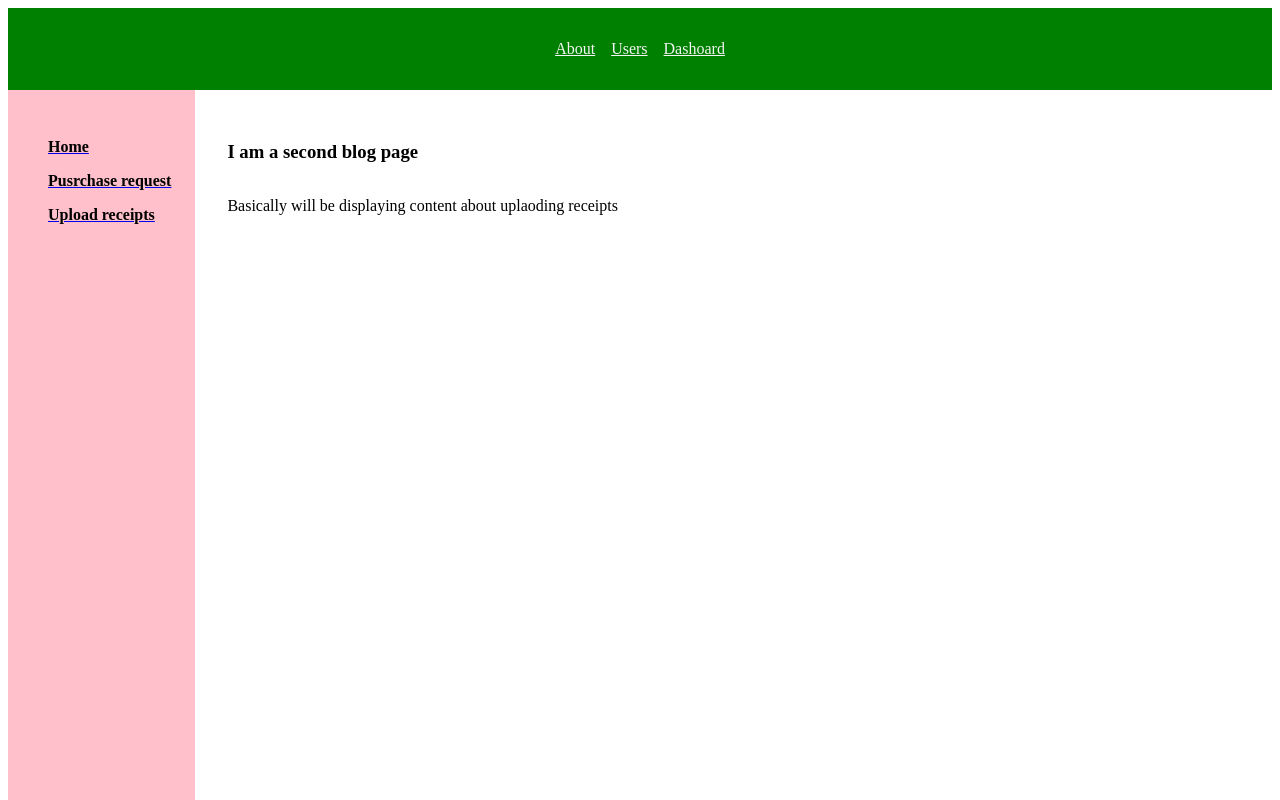
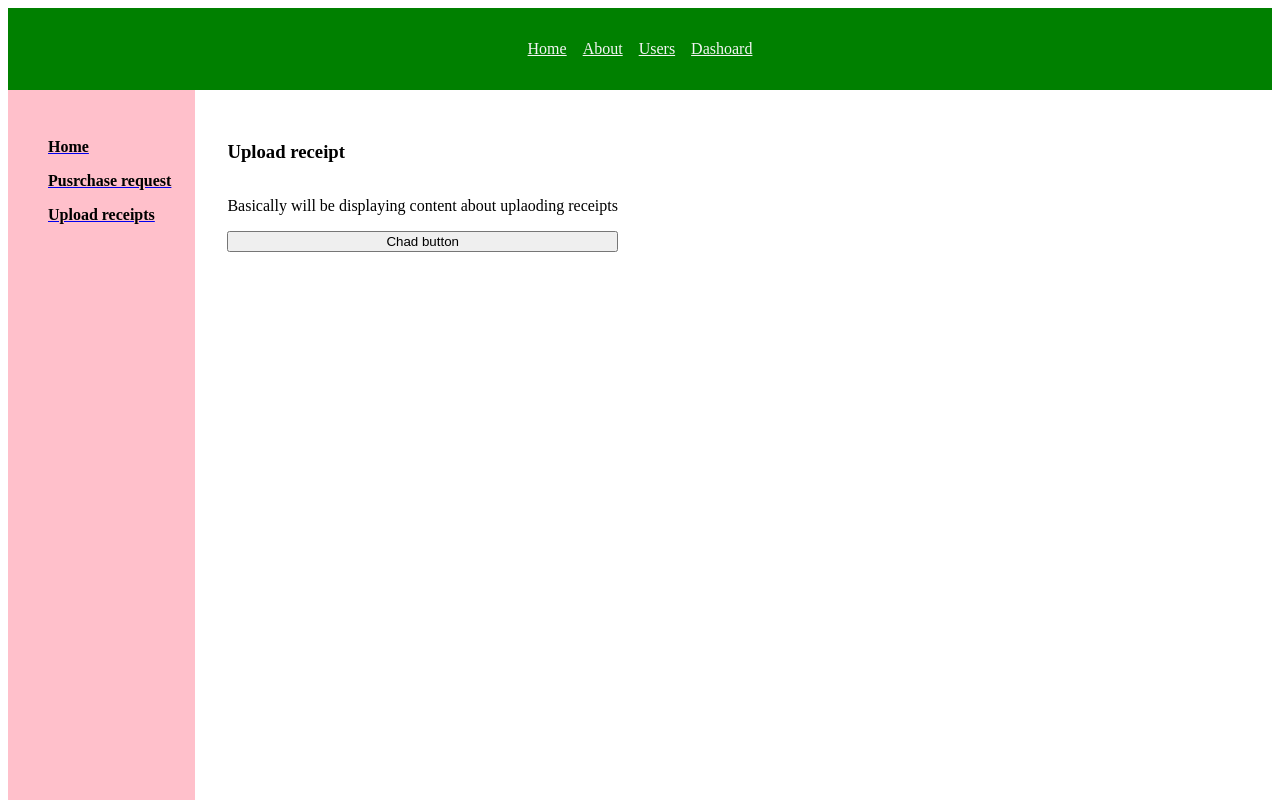
Before and after one commit to HildeNancy25/NextJs, a Next.js app in the folder nxt-sample-app/: page /blog/second in a window 1280 px wide. Shown: the top 800 px of the page. Built offline with nearby package versions, Linux system fonts and the light colour scheme.

Commit message:
shadcn-button component

```diff
--- a/nxt-sample-app/package.json
+++ b/nxt-sample-app/package.json
@@ -10,6 +10,7 @@
   },
   "dependencies": {
     "@radix-ui/react-icons": "^1.3.0",
+    "@radix-ui/react-slot": "^1.1.0",
     "@shadcn/ui": "^0.0.4",
     "class-variance-authority": "^0.7.0",
     "clsx": "^2.1.1",
--- a/nxt-sample-app/src/app/blog/second/page.js
+++ b/nxt-sample-app/src/app/blog/second/page.js
@@ -1,8 +1,11 @@
+import { Button } from "@/components/ui/button"
+
 export default function Second(){
     return<>
     <div style={{padding:'2rem', display:'flex', flexDirection:'column'}}>
-        <h3>I am a second blog page</h3>
+        <h3>Upload receipt</h3>
         <p>Basically  will be displaying content about uplaoding receipts</p>
+        <Button>Chad button</Button>
     </div>
         </>
 }
--- a/nxt-sample-app/src/app/layout.js
+++ b/nxt-sample-app/src/app/layout.js
@@ -11,6 +11,7 @@
         <div
      style={{fontSize:'1rem'
         }}>
+        <a style={{paddingRight:'1rem', color:'whitesmoke'}} href="/">Home</a>
         <a style={{paddingRight:'1rem', color:'whitesmoke'}} href="/about">About</a>
         <a style={{paddingRight:'1rem', color:'whitesmoke'}} href="/user">Users</a>
         <a style={{color:'whitesmoke'}} href="/blog">Dashoard</a>
--- /dev/null
+++ b/nxt-sample-app/src/components/ui/button.jsx
@@ -0,0 +1,48 @@
+import * as React from "react"
+import { Slot } from "@radix-ui/react-slot"
+import { cva } from "class-variance-authority";
+
+import { cn } from "@/lib/utils"
+
+const buttonVariants = cva(
+  "inline-flex items-center justify-center whitespace-nowrap rounded-md text-sm font-medium transition-colors focus-visible:outline-none focus-visible:ring-1 focus-visible:ring-zinc-950 disabled:pointer-events-none disabled:opacity-50 dark:focus-visible:ring-zinc-300",
+  {
+    variants: {
+      variant: {
+        default:
+          "bg-zinc-900 text-zinc-50 shadow hover:bg-zinc-900/90 dark:bg-zinc-50 dark:text-zinc-900 dark:hover:bg-zinc-50/90",
+        destructive:
+          "bg-red-500 text-zinc-50 shadow-sm hover:bg-red-500/90 dark:bg-red-900 dark:text-zinc-50 dark:hover:bg-red-900/90",
+        outline:
+          "border border-zinc-200 bg-white shadow-sm hover:bg-zinc-100 hover:text-zinc-900 dark:border-zinc-800 dark:bg-zinc-950 dark:hover:bg-zinc-800 dark:hover:text-zinc-50",
+        secondary:
+          "bg-zinc-100 text-zinc-900 shadow-sm hover:bg-zinc-100/80 dark:bg-zinc-800 dark:text-zinc-50 dark:hover:bg-zinc-800/80",
+        ghost: "hover:bg-zinc-100 hover:text-zinc-900 dark:hover:bg-zinc-800 dark:hover:text-zinc-50",
+        link: "text-zinc-900 underline-offset-4 hover:underline dark:text-zinc-50",
+      },
+      size: {
+        default: "h-9 px-4 py-2",
+        sm: "h-8 rounded-md px-3 text-xs",
+        lg: "h-10 rounded-md px-8",
+        icon: "h-9 w-9",
+      },
+    },
+    defaultVariants: {
+      variant: "default",
+      size: "default",
+    },
+  }
+)
+
+const Button = React.forwardRef(({ className, variant, size, asChild = false, ...props }, ref) => {
+  const Comp = asChild ? Slot : "button"
+  return (
+    (<Comp
+      className={cn(buttonVariants({ variant, size, className }))}
+      ref={ref}
+      {...props} />)
+  );
+})
+Button.displayName = "Button"
+
+export { Button, buttonVariants }
```
Also changed, not shown: nxt-sample-app/src/app/blog/first/page.js (+7 -0 lines), nxt-sample-app/src/app/page.js (+9 -4 lines), 1 other file (tests, documents, lock files or other folders).
